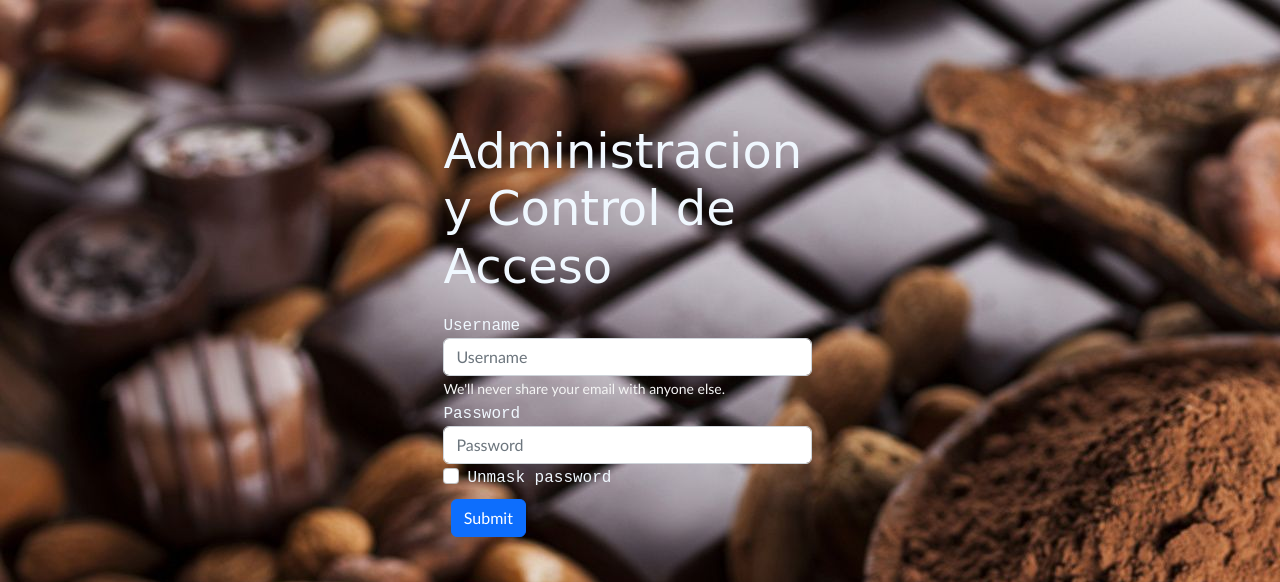
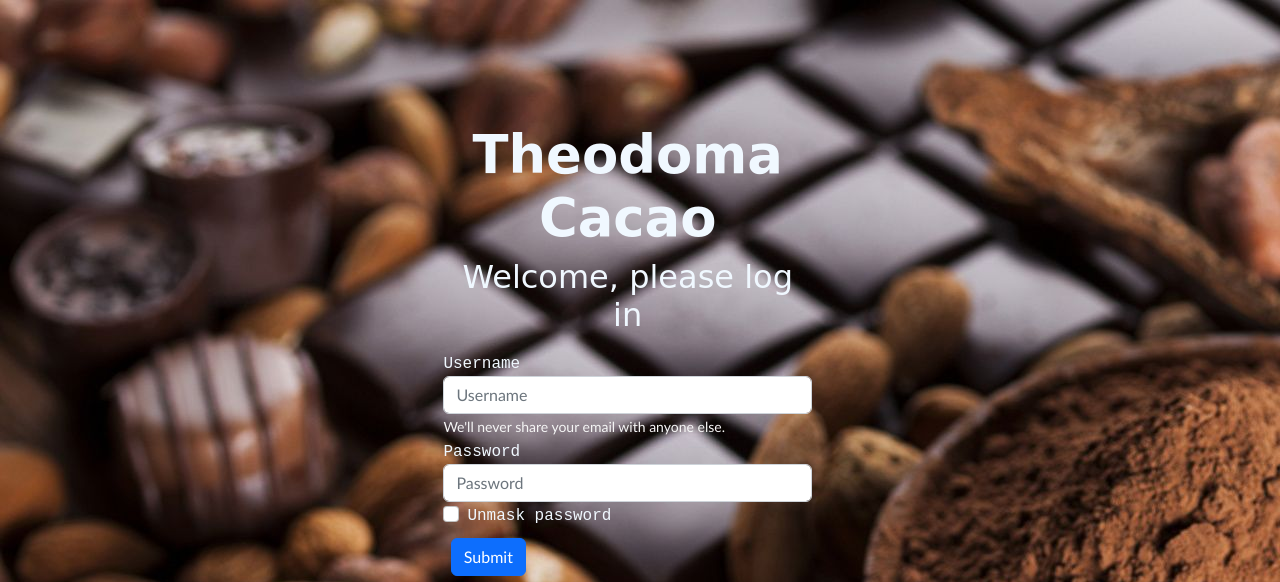
Before and after one commit to Eycer-usb/theodoma-cacao, a Flask app: page / in a window 1280 px wide. Shown: the top 582 px of the page. Run offline with Flask 2, Linux system fonts and the light colour scheme.

Commit message:
Customizing front-end

```diff
--- a/static/styles/main.css
+++ b/static/styles/main.css
@@ -22,11 +22,18 @@ h1, h2 {
     color: aliceblue;
 }
 
-.login-title{
-    font-size: 3em;
+h1.login-title{
+    font-size: 3.3em;
+    font-family: cursive;
+    font-weight: bold;
+}
+h2.login-title {
+    font-size: 2em;
     font-family: cursive;
 }
-
+.login-title-box {
+    text-align: center;
+}
 .login-label {
     color:aliceblue;
     font-family: 'Courier New', Courier, monospace;
--- a/templates/login.html
+++ b/templates/login.html
@@ -17,9 +17,12 @@
 </head>
 <body>
   <div class="central-box">
+    <div class="login-title-box">
     <h1 class="login-title">
-        Administracion y Control de Acceso
+        Theodoma Cacao
     </h1>
+    <h2 class="login-title"> Welcome, please log in</h2>
+    </div>
     <p>{{ login_status }}</p>
     <form action="/login" method="post">
         <div class="form-group">
```
